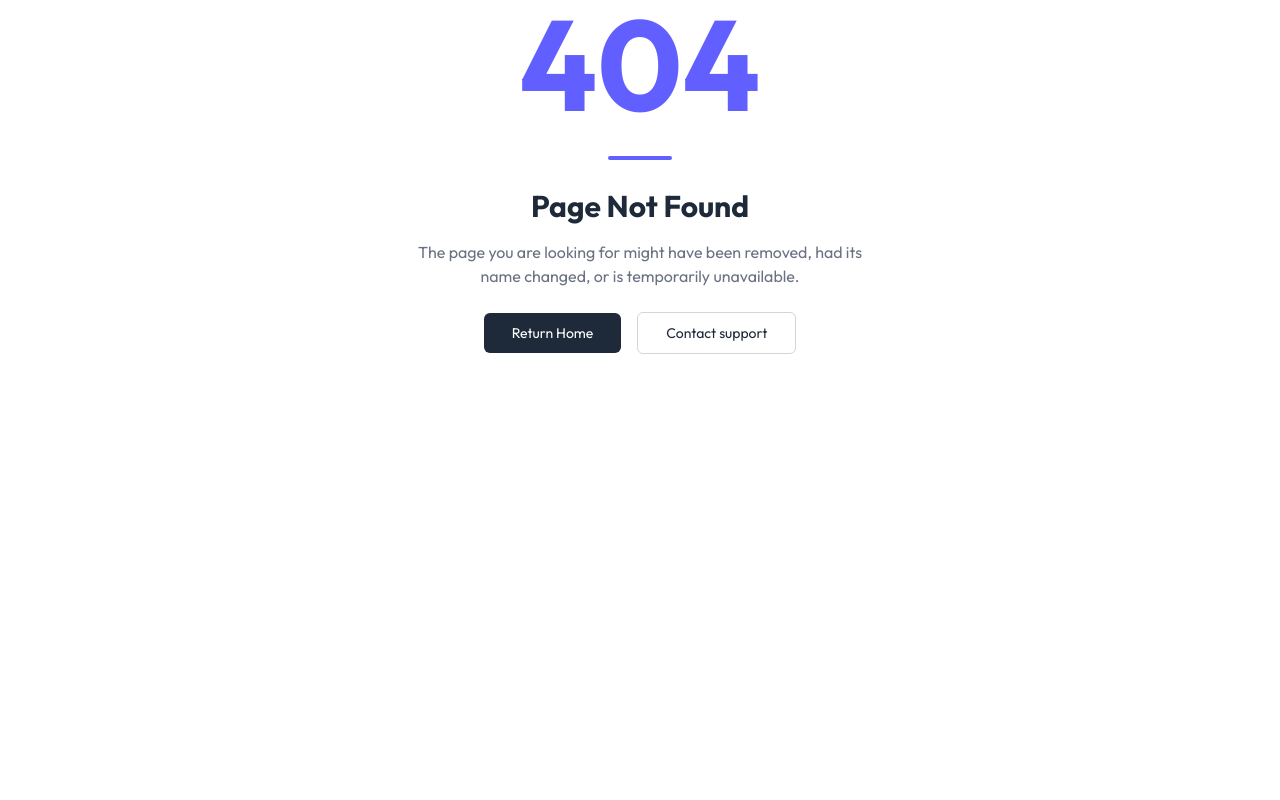
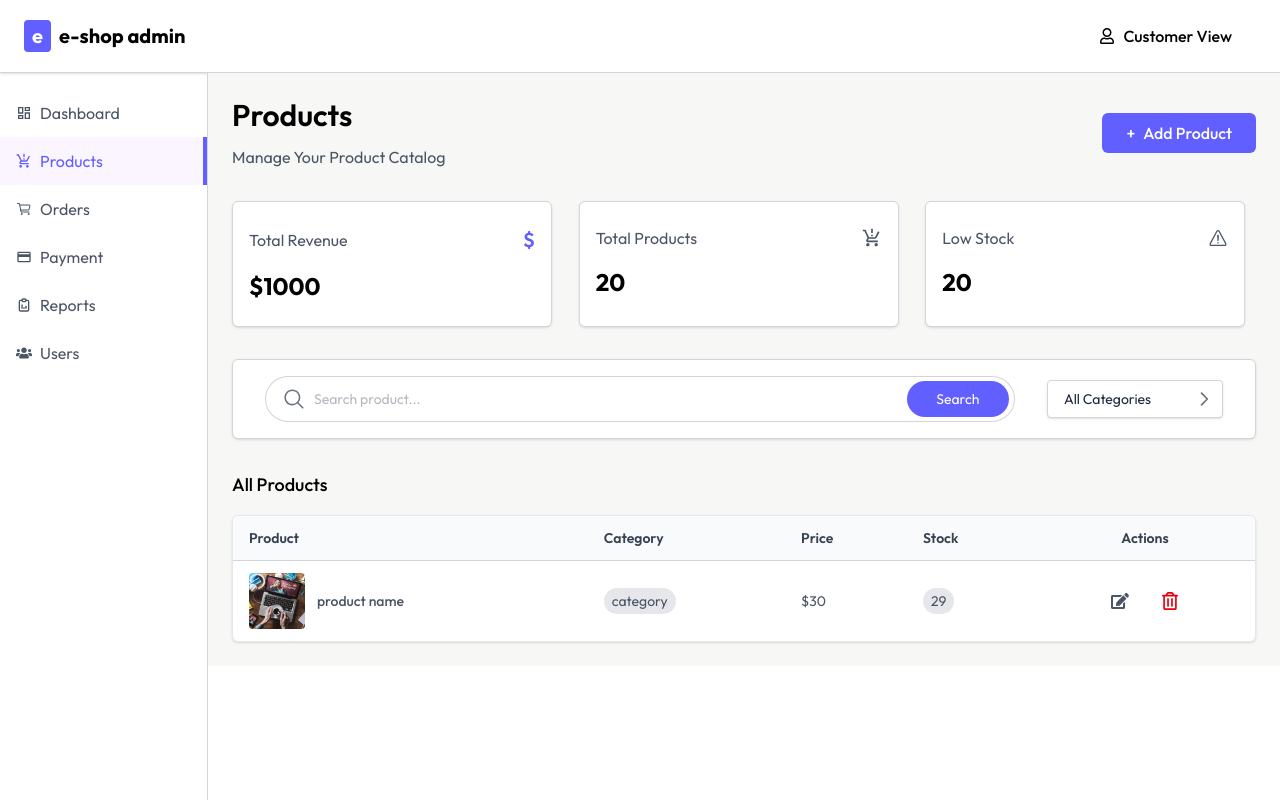
Before and after one commit to raheemnbrk/e-shop, a React app in the folder frontend/: page /dashboard/products in a window 1280 px wide. Before the commit this address had no page. Built offline with nearby package versions, Linux system fonts and the light colour scheme; the HTML template or start-up script is replaced by a standard one; a web font is replaced by a local one.

Commit message:
add dahsboard all products page.

```diff
--- a/frontend/src/pages/dashboard.tsx
+++ b/frontend/src/pages/dashboard/dashboard.tsx
@@ -36,7 +36,7 @@ export default function DashBoard() {
         </div>
       </div>
       <div className="flex flex-col md:flex-row gap-6">
-        <div className="w-full md:flex-[50%] h-[250px] flex flex-col space-y-6 bg-white border border-gray-300 shadow-sm rounded-md px-6 py-6">
+        <div className="w-full md:flex-[50%] flex flex-col space-y-6 bg-white border border-gray-300 shadow-sm rounded-md px-6 py-6">
           <h1 className="text-2xl font-semibold capitalize">recent orders</h1>
           <div className="flex items-center justify-between" >
             <p>order-90</p>
--- a/frontend/src/pages/dashboardLayout.tsx
+++ b/frontend/src/pages/dashboard/dashboardLayout.tsx
@@ -1,4 +1,4 @@
-import DashboardNavbar from "../components/dashboardNavbar";
+import DashboardNavbar from "../../components/dashboardNavbar";
 import { Outlet, NavLink } from "react-router-dom";
 import {
   MdOutlineDashboard,
@@ -23,10 +23,11 @@ export default function DashboardLayout() {
     { name: "users", path: "users", icon: <FaUsers /> },
   ];
   return (
-    <div>
+    <div className="h-screen flex flex-col">
       <DashboardNavbar />
-      <div className="flex">
-        <div className="md:w-52 w-16 h-[100vh] border-r text-base border-gray-300 pt-4 flex flex-col transition-all duration-300">
+
+      <div className="flex flex-1">
+        <div className="md:w-52 w-16 border-r border-gray-300 pt-4 flex flex-col">
           {sidebarLinks.map((item, index) => (
             <NavLink
               end
@@ -41,7 +42,10 @@ export default function DashboardLayout() {
             </NavLink>
           ))}
         </div>
-        <Outlet />
+
+        <div className="flex-1 overflow-y-auto">
+          <Outlet />
+        </div>
       </div>
     </div>
   );
--- /dev/null
+++ b/frontend/src/pages/dashboard/products.tsx
@@ -0,0 +1,190 @@
+import { IoWarningOutline } from "react-icons/io5";
+import { MdProductionQuantityLimits } from "react-icons/md";
+import { useState } from "react";
+import { FaRegTrashAlt, FaEdit } from "react-icons/fa";
+
+import image from "../../assets/images/store.jpg";
+
+export default function DashboardProducts() {
+  const [isOpen, setIsOpen] = useState(false);
+  const [selected, setSelected] = useState<string>("all categories");
+
+  const categories: string[] = [
+    "all categories",
+    "home",
+    "sport",
+    "electronics",
+    "clothings",
+  ];
+
+  const handleSelect = (cat: string) => {
+    setSelected(cat);
+    setIsOpen(false);
+  };
+  return (
+    <div className="bg-[#f7f7f5] p-6 flex flex-col space-y-8 w-full">
+      <div className="flex flex-col md:flex-row gap-5 justify-between md:items-center">
+        <div className="flex flex-col space-y-3">
+          <h1 className="text-3xl font-semibold capitalize">Products</h1>
+          <p className="text-gray-600 capitalize">
+            manage your product catalog
+          </p>
+        </div>
+        <button className="px-6 py-2 bg-primary flex items-center justify-center gap-2 capitalize font-medium cursor-pointer text-white rounded-md">
+          <p>+</p>
+          <p>add product</p>
+        </button>
+      </div>
+
+      <div className="grid md:grid-cols-3 grid-cols-1 gap-4">
+        <div className="w-full md:w-80 px-4 py-6 flex flex-col space-y-4 border border-gray-300 shadow-sm rounded-md bg-white">
+          <div className="flex items-center justify-between">
+            <h1 className="text-gray-600 capitalize">total revenue</h1>
+            <p className="text-primary font-semibold text-xl">$</p>
+          </div>
+          <h1 className="text-2xl font-bold">$1000</h1>
+        </div>
+        <div className="w-full md:w-80 px-4 py-6 flex flex-col space-y-4 border border-gray-300 shadow-sm rounded-md bg-white">
+          <div className="flex items-center justify-between">
+            <h1 className="text-gray-600 capitalize">total products</h1>
+            <MdProductionQuantityLimits className="text-xl font-semibold text-gray-600" />
+          </div>
+          <h1 className="text-2xl font-bold">20</h1>
+        </div>
+        <div className="w-full md:w-80 px-4 py-6 flex flex-col space-y-4 border border-gray-300 shadow-sm rounded-md bg-white">
+          <div className="flex items-center justify-between">
+            <h1 className="text-gray-600 capitalize">low stock</h1>
+            <IoWarningOutline className="text-xl font-semibold text-gray-600" />
+          </div>
+          <h1 className="text-2xl font-bold">20</h1>
+        </div>
+      </div>
+
+      <div className="flex flex-col md:flex-row justify-center md:items-center gap-4 md:gap-8 px-6 py-4 rounded-md bg-white border border-gray-300 shadow-sm">
+        <div className="flex items-center border pl-4 gap-2 bg-white border-gray-500/30 h-[46px] rounded-full overflow-hidden max-w-[750px] w-full">
+          <svg
+            xmlns="http://www.w3.org/2000/svg"
+            width="30"
+            height="30"
+            viewBox="0 0 30 30"
+            fill="#6B7280"
+          >
+            <path d="M13 3C7.489 3 3 7.489 3 13s4.489 10 10 10a9.95 9.95 0 0 0 6.322-2.264l5.971 5.971a1 1 0 1 0 1.414-1.414l-5.97-5.97A9.95 9.95 0 0 0 23 13c0-5.511-4.489-10-10-10m0 2c4.43 0 8 3.57 8 8s-3.57 8-8 8-8-3.57-8-8 3.57-8 8-8" />
+          </svg>
+          <input
+            type="text"
+            placeholder="Search product..."
+            className="w-full h-full outline-none text-sm text-gray-500"
+          />
+          <button
+            type="submit"
+            className="bg-indigo-500 w-32 h-9 rounded-full text-sm text-white mr-[5px]"
+          >
+            Search
+          </button>
+        </div>
+        <div className="flex flex-col w-44 text-sm relative">
+          <button
+            type="button"
+            onClick={() => setIsOpen(!isOpen)}
+            className="w-full text-left px-4 pr-2 py-2 border rounded bg-white text-gray-800 border-gray-300 shadow-sm hover:bg-gray-50 focus:outline-none cursor-pointer"
+          >
+            <span className="capitalize">{selected}</span>
+            <svg
+              className={`w-5 h-5 inline float-right transition-transform duration-200 ${isOpen ? "rotate-0" : "-rotate-90"}`}
+              xmlns="http://www.w3.org/2000/svg"
+              fill="none"
+              viewBox="0 0 24 24"
+              stroke="#6B7280"
+            >
+              <path
+                strokeLinecap="round"
+                strokeLinejoin="round"
+                strokeWidth={2}
+                d="M19 9l-7 7-7-7"
+              />
+            </svg>
+          </button>
+
+          {isOpen && (
+            <ul className="absolute top-full left-0 w-full bg-white border border-gray-300 rounded shadow-md mt-1 py-2 z-50">
+              {categories.map((ele) => (
+                <li
+                  key={ele}
+                  className="px-4 py-2 hover:bg-indigo-500 hover:text-white cursor-pointer capitalize"
+                  onClick={() => handleSelect(ele)}
+                >
+                  {ele}
+                </li>
+              ))}
+            </ul>
+          )}
+        </div>
+      </div>
+
+      <div className="w-full">
+        <h2 className="pb-4 text-lg font-medium">All Products</h2>
+
+        <div className="w-full overflow-x-auto rounded-md bg-white border border-gray-200 shadow-sm">
+          <table className="w-full text-sm text-left">
+
+            <thead className="hidden md:table-header-group text-gray-700 bg-gray-50">
+              <tr>
+                <th className="px-4 py-3 font-semibold">Product</th>
+                <th className="px-4 py-3 font-semibold">Category</th>
+                <th className="px-4 py-3 font-semibold">Price</th>
+                <th className="px-4 py-3 font-semibold">Stock</th>
+                <th className="px-4 py-3 font-semibold text-center">Actions</th>
+              </tr>
+            </thead>
+
+            <tbody className="text-gray-600">
+              <tr className="border-t border-t-gray-300 hover:bg-[#f7f7f5] transition">
+
+                <td className="px-4 py-3 flex items-center gap-3">
+                  <img
+                    src={image}
+                    alt="Product"
+                    className="w-14 h-14 object-cover rounded hidden md:block"
+                  />
+
+                  <div className="flex flex-col gap-2">
+                    <span className="font-medium">product name</span>
+
+                    <span className="md:hidden text-xs font-semibold capitalize px-3 py-1 bg-gray-200 rounded-full w-fit">
+                      product cat
+                    </span>
+                  </div>
+                </td>
+
+                <td className="px-4 py-3 hidden md:table-cell">
+                  <span className="px-2 py-1 bg-gray-200 rounded-full">
+                    category
+                  </span>
+                </td>
+
+                <td className="px-4 py-3 hidden md:table-cell">$30</td>
+
+                <td className="px-4 py-3 hidden md:table-cell">
+                  <span className="px-2 py-1 bg-gray-200 rounded-full">29</span>
+                </td>
+
+                <td className="px-4 py-3">
+                  <div className="flex items-center gap-2 md:gap-4 justify-center text-lg">
+                    <button className="p-2 hover:bg-gray-200 rounded-full transition cursor-pointer">
+                      <FaEdit />
+                    </button>
+
+                    <button className="p-2 hover:bg-red-100 rounded-full transition cursor-pointer">
+                      <FaRegTrashAlt className="text-red-600" />
+                    </button>
+                  </div>
+                </td>
+              </tr>
+            </tbody>
+          </table>
+        </div>
+      </div>
+    </div>
+  );
+}
--- a/frontend/src/router/router.tsx
+++ b/frontend/src/router/router.tsx
@@ -15,8 +15,9 @@ import Description from "../components/products/description";
 import Reviews from "../components/products/reviews";
 import Specification from "../components/products/specifications";
 import Cart from "../pages/cart";
-import Dashboard from "../pages/dashboard";
-import DashboardLayout from "../pages/dashboardLayout";
+import Dashboard from "../pages/dashboard/dashboard";
+import DashboardLayout from "../pages/dashboard/dashboardLayout";
+import DashboardProducts from "../pages/dashboard/products";
 
 const router = createBrowserRouter(
   createRoutesFromElements(
@@ -36,6 +37,7 @@ const router = createBrowserRouter(
         <Route path="cart" element={<Cart />} />
         <Route path="dashboard" element={<DashboardLayout />}>
           <Route index element={<Dashboard />} />
+          <Route path="products" element={<DashboardProducts />} />
         </Route>
       </Route>
     </>,
```
